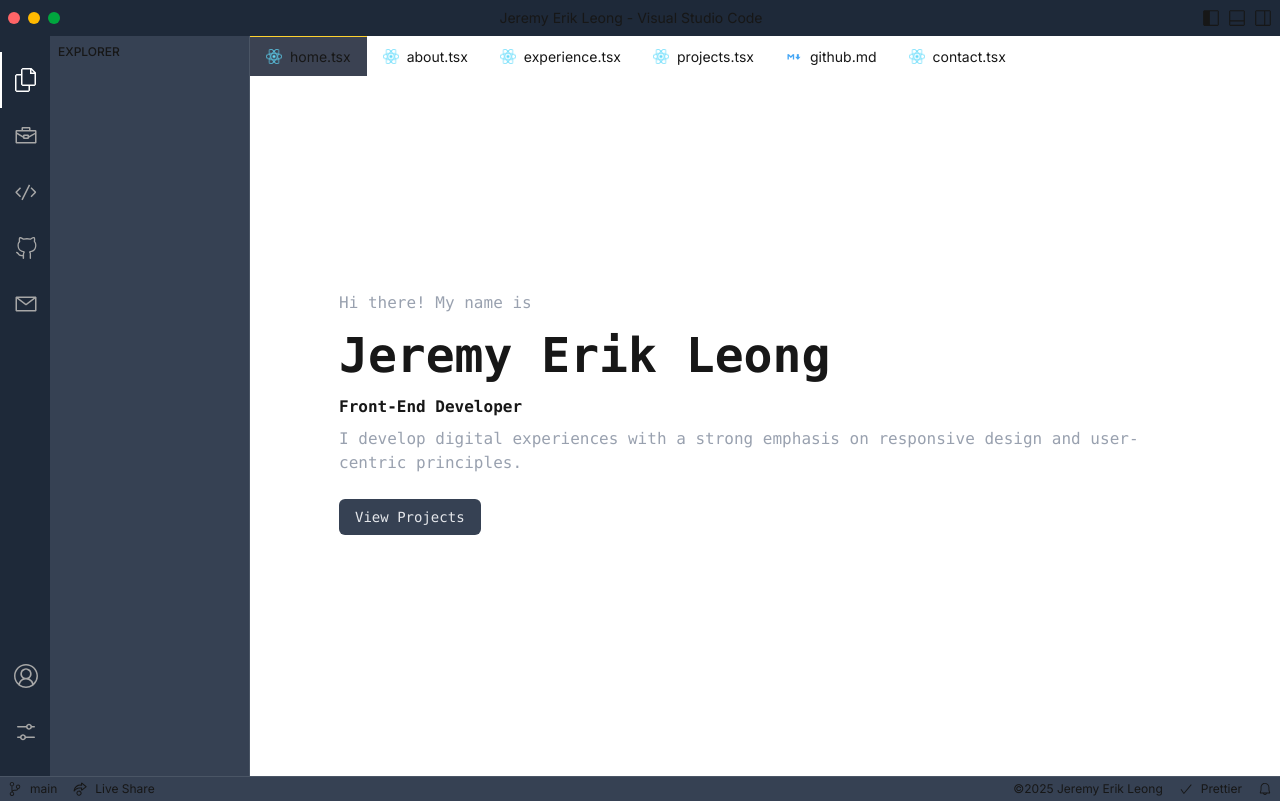
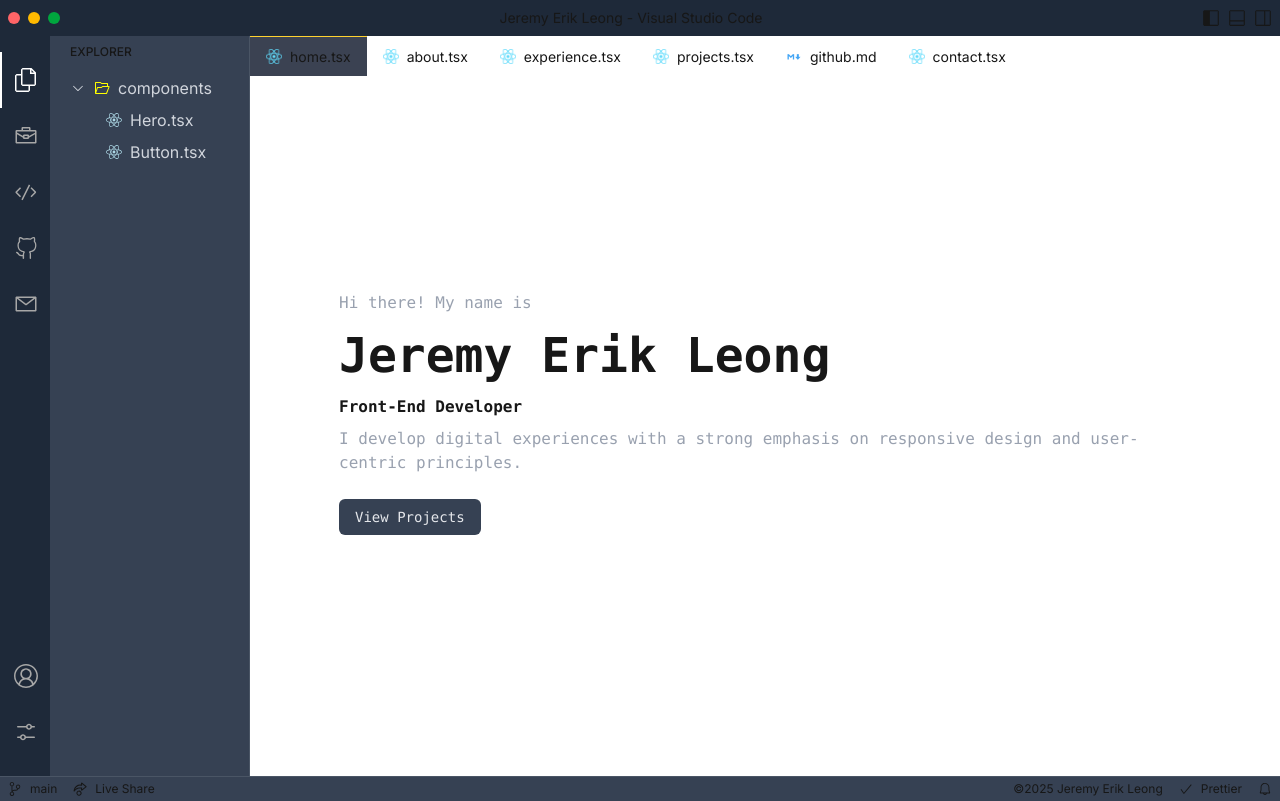
Before and after one commit to jeremyerikleong/my-vscode-inspired-react-portfolio, a Next.js app: page / in a window 1280 px wide. Built offline with nearby package versions, Linux system fonts and the light colour scheme.

Commit message:
built toggle folder function & rendered file tree structure

```diff
--- a/app/components/FileTreeStructure.tsx
+++ b/app/components/FileTreeStructure.tsx
@@ -1,5 +1,54 @@
-export default function FileTreeStructure() {
-    <div>
-        <p>tree nodes</p>
-    </div>
+import { FileStructureProps } from '@/constants/files';
+import { VscFile, VscFolder, VscFolderOpened, VscChevronDown, VscChevronRight } from "react-icons/vsc";
+import { FaReact } from "react-icons/fa";
+
+interface FileTreeProps {
+    item: FileStructureProps;
+    level: number;
+    onSelect: (item: FileStructureProps) => void;
+    onToggle: (item: FileStructureProps) => void;
+    selectedFile: FileStructureProps | null;
 }
+
+export default function FileTreeStructure({ item, level, onSelect, onToggle, selectedFile }: FileTreeProps) {
+    const isSelected = selectedFile?.name === item.name;
+
+    return (
+        <div className="flex flex-col">
+            <div
+                onClick={() => item.type === "folder" ? onToggle(item) : onSelect(item)}
+                style={{ paddingLeft: `${level * 3}em` }}
+                className={`flex items-center gap-2 py-1 px-2 cursor-pointer rounded-sm ${isSelected ? 'bg-gray-600 text-white' : 'text-gray-300 hover:bg-gray-600'
+                    }`}
+            >
+                {item.type === "folder" && (
+                    <span className="ml-3">
+                        {item.isOpened ? <VscChevronDown /> : <VscChevronRight />}
+                    </span>
+                )}
+
+                {item.type === "folder" ? (
+                    item.isOpened ? <VscFolderOpened color="yellow" /> : <VscFolder color="yellow" />
+                ) : (
+                    item.language === "typescript" ? <FaReact color="lightblue" /> : <VscFile />
+                )}
+                <span>{item.name}</span>
+            </div>
+
+            {item.type === "folder" && item.isOpened && item.children && (
+                <div>
+                    {item.children.map(child => (
+                        <FileTreeStructure
+                            key={child.name}
+                            item={child}
+                            level={level + 1}
+                            onSelect={onSelect}
+                            onToggle={onToggle}
+                            selectedFile={selectedFile}
+                        />
+                    ))}
+                </div>
+            )}
+        </div>
+    );
+}
--- a/app/components/PrimarySideBar.tsx
+++ b/app/components/PrimarySideBar.tsx
@@ -9,7 +9,7 @@ interface PrimarySideBarProps {
 
 export default function PrimarySideBar({ activeTab }: PrimarySideBarProps) {
     const [files, setFiles] = useState<FileStructureProps[]>(getFileStructures(activeTab));
-    const [selectedFile, setSelectedFile] = useState<PrimarySideBarProps | null>(null);
+    const [selectedFile, setSelectedFile] = useState<FileStructureProps | null>(null);
 
     useEffect(() => {
         startTransition(() => {
@@ -18,17 +18,39 @@ export default function PrimarySideBar({ activeTab }: PrimarySideBarProps) {
         });
     }, [activeTab]);
 
-    function handleFileSelect(file: PrimarySideBarProps) {
+    function handleFileSelect(file: FileStructureProps) {
         setSelectedFile(file);
+    }
+
+    function toggleFolder(selectedItem: FileStructureProps) {
+        function updateFiles(items: FileStructureProps[]): FileStructureProps[] {
+            return items.map(item => {
+                if (item === selectedItem) {
+                    return { ...item, isOpened: !item.isOpened }
+                }
+
+                if (item.children) {
+                    return { ...item, children: updateFiles(item.children) }
+                }
+                return item;
+            })
+        }
+        setFiles(updateFiles(files));
     }
 
     return (
         <div className="w-50 min-h-[calc(100vh-60px)] bg-gray-700 p-2 border-r border-gray-600">
-            <h3 className="uppercase text-xs font-medium">
+            <h3 className="uppercase text-xs font-medium px-3 mb-3">
                 Explorer
             </h3>
             <div>{files.map(file => (
-                <FileTreeStructure />
+                <FileTreeStructure
+                    key={file.name}
+                    item={file}
+                    level={0}
+                    onSelect={handleFileSelect}
+                    onToggle={toggleFolder}
+                    selectedFile={selectedFile} />
             ))}</div>
         </div>
     )
```
